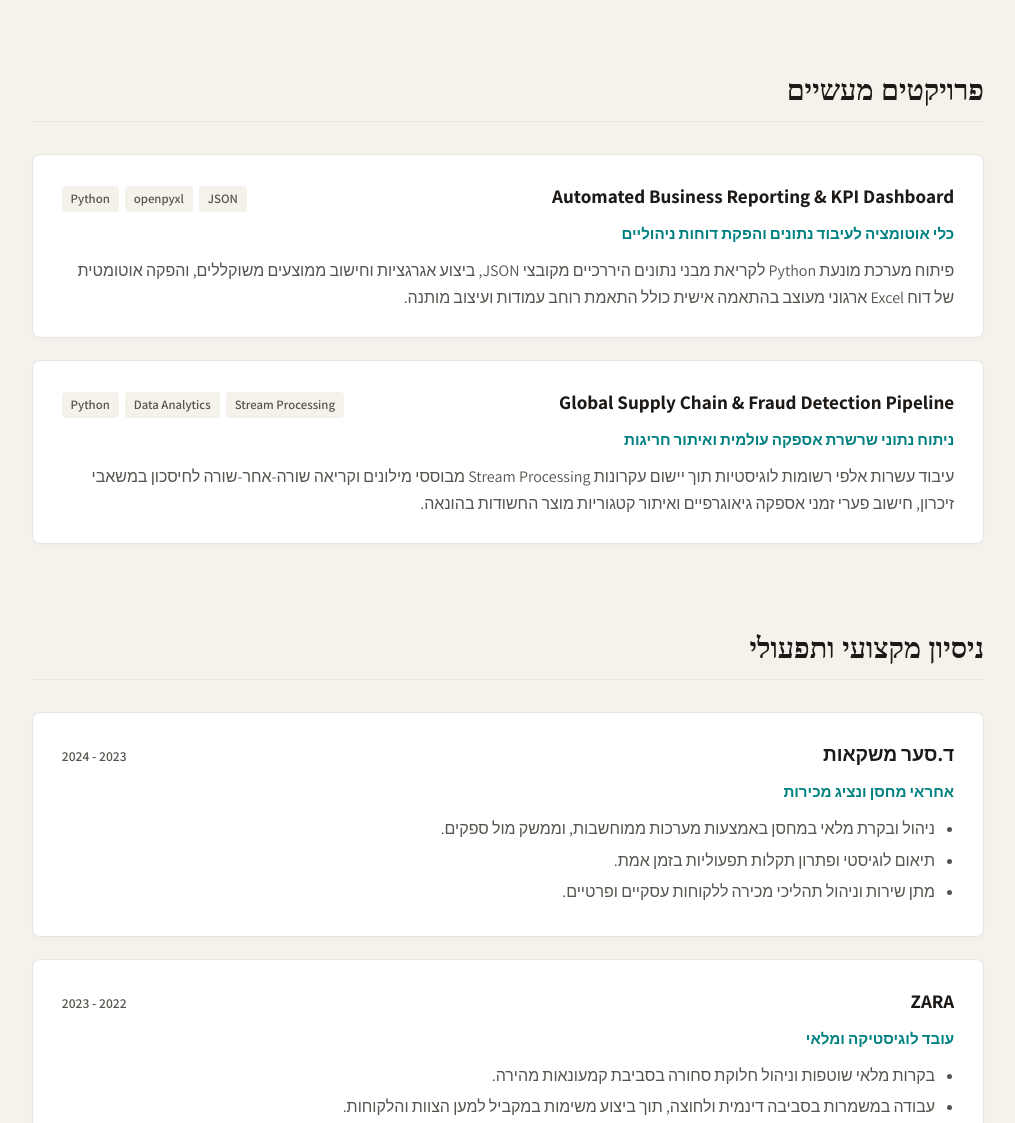
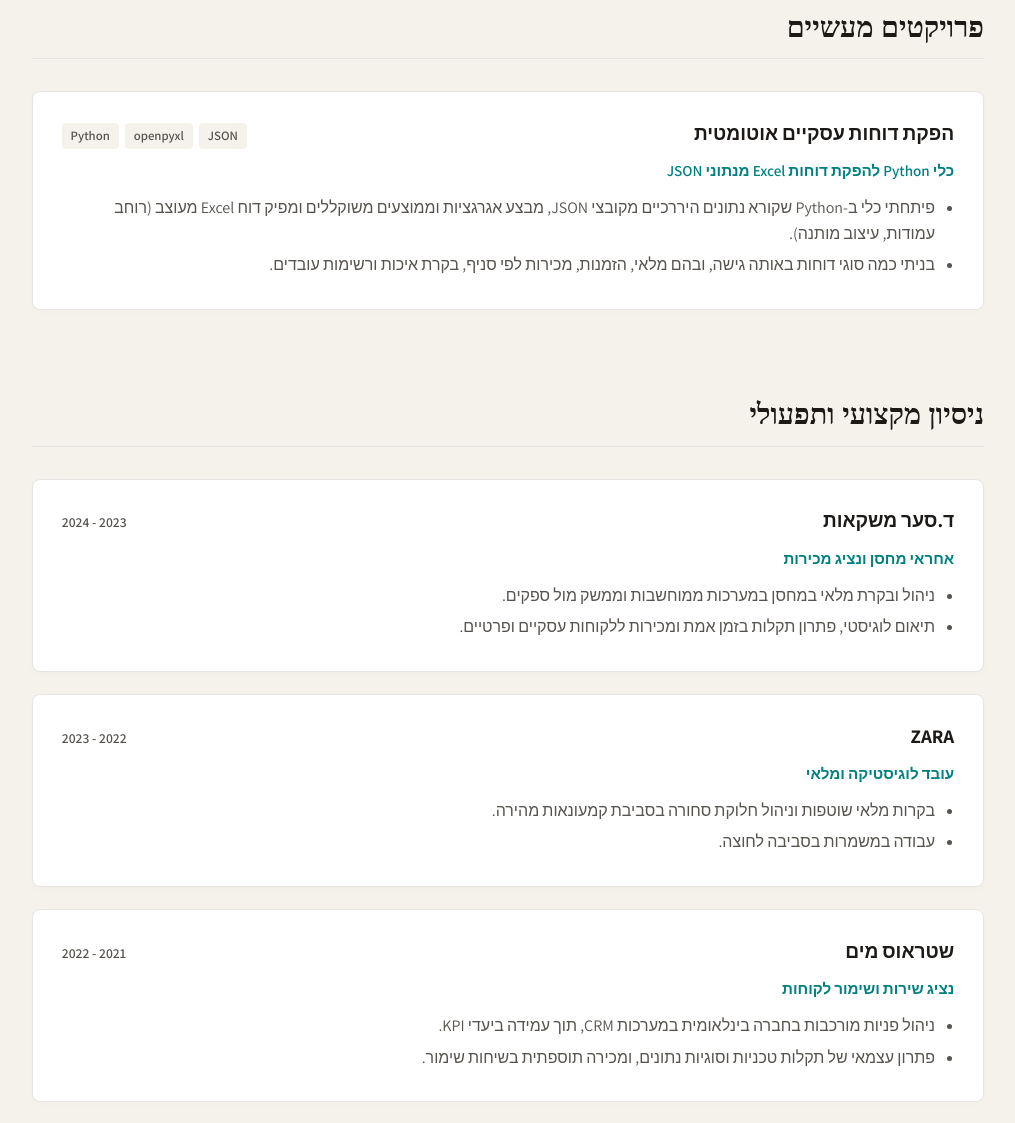
Before and after one commit to igalyuze23/igalyuze23.github.io, a plain HTML site: page index.html in a window 1280 px wide. Shown: the part 943-2066 px from the top of the page, without its empty margins (132-1147 px from the left). Drawn offline with Linux system fonts and the light colour scheme; a web font is replaced by a local one.

Commit message:
Add files via upload

```diff
--- a/index.html
+++ b/index.html
@@ -546,8 +546,6 @@
         <div class="skill-card">
           <div class="skill-card-title" id="sk2Title">מערכות מידע ומתודולוגיה</div>
           <div class="skill-pills">
-            <span class="skill-pill">Data Pipelines</span>
-            <span class="skill-pill">ETL Logic</span>
             <span class="skill-pill">Business Process Analysis</span>
             <span class="skill-pill">ERP & Inventory Logic</span>
             <span class="skill-pill">Statistical Analysis</span>
@@ -575,25 +573,13 @@
 
       <div class="item-card">
         <div class="item-card-header">
-          <span class="item-title" id="p1Title">Automated Business Reporting & KPI Dashboard</span>
+          <span class="item-title" id="p1Title">הפקת דוחות עסקיים אוטומטית</span>
           <span class="tech"><span>Python</span><span>openpyxl</span><span>JSON</span></span>
         </div>
-        <div class="item-subtitle" id="p1Sub">כלי אוטומציה לעיבוד נתונים והפקת דוחות ניהוליים</div>
-        <p class="item-desc" id="p1Desc">
-          פיתוח מערכת מונעת Python לקריאת מבני נתונים היררכיים מקובצי JSON, ביצוע אגרגציות וחישוב ממוצעים משוקללים, והפקה אוטומטית של דוח Excel ארגוני מעוצב בהתאמה אישית כולל התאמת רוחב עמודות ועיצוב מותנה.
-        </p>
+        <div class="item-subtitle" id="p1Sub">כלי Python להפקת דוחות Excel מנתוני JSON</div>
+        <ul class="item-bullets" id="p1Bullets"><li>פיתחתי כלי ב-Python שקורא נתונים היררכיים מקובצי JSON, מבצע אגרגציות וממוצעים משוקללים ומפיק דוח Excel מעוצב (רוחב עמודות, עיצוב מותנה).</li><li>בניתי כמה סוגי דוחות באותה גישה, ובהם מלאי, הזמנות, מכירות לפי סניף, בקרת איכות ורשימות עובדים.</li></ul>
       </div>
 
-      <div class="item-card">
-        <div class="item-card-header">
-          <span class="item-title" id="p2Title">Global Supply Chain & Fraud Detection Pipeline</span>
-          <span class="tech"><span>Python</span><span>Data Analytics</span><span>Stream Processing</span></span>
-        </div>
-        <div class="item-subtitle" id="p2Sub">ניתוח נתוני שרשרת אספקה עולמית ואיתור חריגות</div>
-        <p class="item-desc" id="p2Desc">
-          עיבוד עשרות אלפי רשומות לוגיסטיות תוך יישום עקרונות Stream Processing מבוססי מילונים וקריאה שורה-אחר-שורה לחיסכון במשאבי זיכרון, חישוב פערי זמני אספקה גיאוגרפיים ואיתור קטגוריות מוצר החשודות בהונאה.
-        </p>
-      </div>
     </section>
 
     <!-- Experience Section -->
@@ -606,7 +592,7 @@
           <span class="item-date">2023 - 2024</span>
         </div>
         <div class="item-subtitle" id="exp1Role">אחראי מחסן ונציג מכירות</div>
-        <ul class="item-bullets" id="exp1Bullets"><li>ניהול ובקרת מלאי במחסן באמצעות מערכות ממוחשבות, וממשק מול ספקים.</li><li>תיאום לוגיסטי ופתרון תקלות תפעוליות בזמן אמת.</li><li>מתן שירות וניהול תהליכי מכירה ללקוחות עסקיים ופרטיים.</li></ul>
+        <ul class="item-bullets" id="exp1Bullets"><li>ניהול ובקרת מלאי במחסן במערכות ממוחשבות וממשק מול ספקים.</li><li>תיאום לוגיסטי, פתרון תקלות בזמן אמת ומכירות ללקוחות עסקיים ופרטיים.</li></ul>
       </div>
 
       <div class="item-card">
@@ -704,33 +690,28 @@
         sk2Title: "מערכות מידע ומתודולוגיה",
         sk3Title: "מיומנויות תפעוליות",
         titleProjects: "פרויקטים מעשיים",
-        p1Title: "Automated Business Reporting & KPI Dashboard",
-        p1Sub: "כלי אוטומציה לעיבוד נתונים והפקת דוחות ניהוליים",
-        p1Desc: "פיתוח מערכת מונעת Python לקריאת מבני נתונים היררכיים מקובצי JSON, ביצוע אגרגציות וחישוב ממוצעים משוקללים, והפקה אוטומטית של דוח Excel ארגוני מעוצב בהתאמה אישית כולל התאמת רוחב עמודות ועיצוב מותנה.",
-        p1Link: "צפה ב-GitHub ←",
-        p2Title: "Global Supply Chain & Fraud Detection Pipeline",
-        p2Sub: "ניתוח נתוני שרשרת אספקה עולמית ואיתור חריגות",
-        p2Desc: "עיבוד עשרות אלפי רשומות לוגיסטיות תוך יישום עקרונות Stream Processing מבוססי מילונים וקריאה שורה-אחר-שורה לחיסכון במשאבי זיכרון, חישוב פערי זמני אספקה גיאוגרפיים ואיתור קטגוריות מוצר החשודות בהונאה.",
-        p2Link: "צפה ב-GitHub ←",
+        p1Title: "הפקת דוחות עסקיים אוטומטית",
+        p1Sub: "כלי Python להפקת דוחות Excel מנתוני JSON",
+        p1Bullets: `<li>פיתחתי כלי ב-Python שקורא נתונים היררכיים מקובצי JSON, מבצע אגרגציות וממוצעים משוקללים ומפיק דוח Excel מעוצב (רוחב עמודות, עיצוב מותנה).</li><li>בניתי כמה סוגי דוחות באותה גישה, ובהם מלאי, הזמנות, מכירות לפי סניף, בקרת איכות ורשימות עובדים.</li>`,
         titleExp: "ניסיון מקצועי ותפעולי",
         exp1Company: "ד.סער משקאות",
         exp1Role: "אחראי מחסן ונציג מכירות",
-        exp1Bullets: `<li>ניהול ובקרת מלאי במחסן באמצעות מערכות ממוחשבות, וממשק מול ספקים.</li><li>תיאום לוגיסטי ופתרון תקלות תפעוליות בזמן אמת.</li><li>מתן שירות וניהול תהליכי מכירה ללקוחות עסקיים ופרטיים.</li>`,
+        exp1Bullets: `<li>ניהול ובקרת מלאי במחסן במערכות ממוחשבות וממשק מול ספקים.</li><li>תיאום לוגיסטי, פתרון תקלות בזמן אמת ומכירות ללקוחות עסקיים ופרטיים.</li>`,
         exp2Company: "ZARA",
         exp2Role: "עובד לוגיסטיקה ומלאי",
-        exp2Bullets: `<li>בקרות מלאי שוטפות וניהול חלוקת סחורה בסביבת קמעונאות מהירה.</li><li>עבודה במשמרות בסביבה דינמית ולחוצה, תוך ביצוע משימות במקביל למען הצוות והלקוחות.</li>`,
+        exp2Bullets: `<li>בקרות מלאי שוטפות וניהול חלוקת סחורה בסביבת קמעונאות מהירה.</li><li>עבודה במשמרות בסביבה לחוצה.</li>`,
         exp3Company: "שטראוס מים",
         exp3Role: "נציג שירות ושימור לקוחות",
-        exp3Bullets: `<li>ניהול פניות מורכבות בחברה בינלאומית, תוך שימוש במערכות CRM ונתונים מתקדמות.</li><li>פתרון עצמאי של תקלות טכניות וסוגיות נתונים בזמן אמת, בעמידה ביעדי KPI.</li><li>זיהוי הזדמנויות עסקיות וביצוע מכירה תוספתית במהלך שיחות שימור.</li>`,
+        exp3Bullets: `<li>ניהול פניות מורכבות בחברה בינלאומית במערכות CRM, תוך עמידה ביעדי KPI.</li><li>פתרון עצמאי של תקלות טכניות וסוגיות נתונים, ומכירה תוספתית בשיחות שימור.</li>`,
         exp4Company: "AVO – סטארטאפ קמעוני",
         exp4Role: "מתפעל",
-        exp4Bullets: `<li>ניהול שלבי שרשרת האספקה, כולל מיון מלאי מהיר ואריזה.</li><li>עבודה שוטפת מול מערכות ממוחשבות בסטארטאפ טכנולוגי ודינמי.</li><li>עבודת צוות לעמידה ביעדי הפצה ובלוחות זמנים קצרים.</li>`,
+        exp4Bullets: `<li>עבודה בשרשרת האספקה: מיון מלאי מהיר ואריזה, במערכות ממוחשבות, בצוות ובלוחות זמנים קצרים.</li>`,
         titleEdu: "השכלה אקדמית",
         eduInst: "המסלול האקדמי המכללה למנהל",
         eduDegree: "תואר ראשון (B.A) במנהל עסקים – התמחות בניהול מערכות מידע",
-        eduDesc: "סטטיסטיקה א׳ ו-ב׳ (ניתוח שונות, אמידה והתפלגויות), מקרו וכלכלה למנהלים, תכנות ב-Python, מבני נתונים, מערכות מידע ניהוליות.",
+        eduDesc: "קורסים: תכנות ב-Python, בסיסי נתונים ו-SQL, עקרונות מערכות מידע ניהוליות, יישומי מחשב למערכות מידע, סטטיסטיקה א', מתמטיקה 1, כלכלה מיקרו למנהלים, שיווק א'.",
         prepTitle: "מכינה אקדמית · המכללה למנהל",
-        prepDesc: "אקסל מתקדם (טבלאות ציר, XLOOKUP, Goal Seek), חשיבה טכנולוגית וידע בסיסי בכלכלה.",
+        prepDesc: "אקסל מתקדם וחשיבה כמותית.",
         sk4Title: "שפות",
         sk4Pills: `<span class="skill-pill">עברית – שפת אם</span><span class="skill-pill">אנגלית – רמה גבוהה</span><span class="skill-pill">רוסית – היכרות</span>`,
         titleContact: "בואו נדבר",
@@ -761,33 +742,28 @@
         sk2Title: "Information Systems & Concepts",
         sk3Title: "Operational Competencies",
         titleProjects: "Featured Case Studies",
-        p1Title: "Automated Business Reporting & KPI Dashboard",
-        p1Sub: "Python Automation & Structured Data Processing",
-        p1Desc: "Engineered an automated data pipeline reading hierarchical JSON datasets, executing weighted KPI metrics, and exporting styled, formatted corporate Excel workbooks with dynamic layout adjustment.",
-        p1Link: "View on GitHub →",
-        p2Title: "Global Supply Chain & Fraud Detection Pipeline",
-        p2Sub: "Large-Scale Data Analysis & Risk Identification",
-        p2Desc: "Processed high-volume transactional logs using memory-efficient Stream Processing techniques with native data structures, computing regional delay bottlenecks and ranking product categories by fraud risk.",
-        p2Link: "View on GitHub →",
+        p1Title: "Automated Business Reporting",
+        p1Sub: "A Python tool that turns JSON data into Excel reports",
+        p1Bullets: `<li>Built a Python tool that reads hierarchical JSON data, runs aggregations and weighted averages, and generates a formatted Excel report (column widths, conditional formatting).</li><li>Built several report types using the same approach, including inventory, orders, branch sales, QA and employee directories.</li>`,
         titleExp: "Professional Experience",
         exp1Company: "D.Saar Beverages",
         exp1Role: "Warehouse Coordinator & Sales Representative",
-        exp1Bullets: `<li>Managed and controlled warehouse inventory using computerized systems, and handled vendor relations.</li><li>Coordinated logistics and resolved operational issues in real time.</li><li>Managed sales processes and service for both B2B and B2C clients.</li>`,
+        exp1Bullets: `<li>Managed warehouse inventory with computerized systems and worked with suppliers.</li><li>Coordinated logistics, solved operational issues in real time, and handled sales to business and private customers.</li>`,
         exp2Company: "ZARA",
         exp2Role: "Logistics & Inventory Associate",
-        exp2Bullets: `<li>Ran ongoing inventory controls and managed stock distribution in fast-paced retail.</li><li>Worked shifts in a high-pressure, dynamic setting, multitasking to support team and customers.</li>`,
+        exp2Bullets: `<li>Ran regular inventory checks and goods distribution in a fast retail environment.</li><li>Worked shifts in a high-pressure setting.</li>`,
         exp3Company: "Strauss Water",
         exp3Role: "Customer Service & Retention Representative",
-        exp3Bullets: `<li>Handled complex customer interactions at a global company using advanced CRM and data systems.</li><li>Solved technical and data-related issues independently in real time, meeting strict KPIs.</li><li>Identified business opportunities and upsold during retention calls.</li>`,
+        exp3Bullets: `<li>Handled complex inquiries at an international company using CRM systems, while meeting KPI targets.</li><li>Solved technical and data issues on my own and made upsell sales during retention calls.</li>`,
         exp4Company: "AVO (Retail Startup)",
         exp4Role: "Operations Specialist",
-        exp4Bullets: `<li>Managed supply chain phases, including fast inventory sorting and packaging.</li><li>Worked continuously with computerized systems in a technology-driven startup.</li><li>Collaborated in a team to meet distribution targets under tight deadlines.</li>`,
+        exp4Bullets: `<li>Worked on supply chain steps including fast inventory sorting and packing, using computerized systems, with a team and tight deadlines.</li>`,
         titleEdu: "Education",
-        eduInst: "Colman Academic College",
+        eduInst: "College of Management Academic Studies",
         eduDegree: "B.A. in Business Administration – Information Systems Management",
-        eduDesc: "Coursework: Statistics A and B (variance analysis, estimation, distribution models), Macro and Microeconomics, Python programming, Data Structures, Management Information Systems.",
+        eduDesc: "Courses: Python programming, Databases and SQL, Principles of Management Information Systems, Computer Applications for IS, Statistics A, Math 1, Microeconomics for Managers, Marketing A.",
         prepTitle: "Academic Preparatory Program · College of Management",
-        prepDesc: "Advanced Excel data analysis (Pivot Tables, XLOOKUP, Goal Seek), technological reasoning, and foundations of economics.",
+        prepDesc: "Advanced Excel and quantitative thinking.",
         sk4Title: "Languages",
         sk4Pills: `<span class="skill-pill">Hebrew – Native</span><span class="skill-pill">English – High proficiency</span><span class="skill-pill">Russian – Knowledge</span>`,
         titleContact: "Get in Touch",
```
